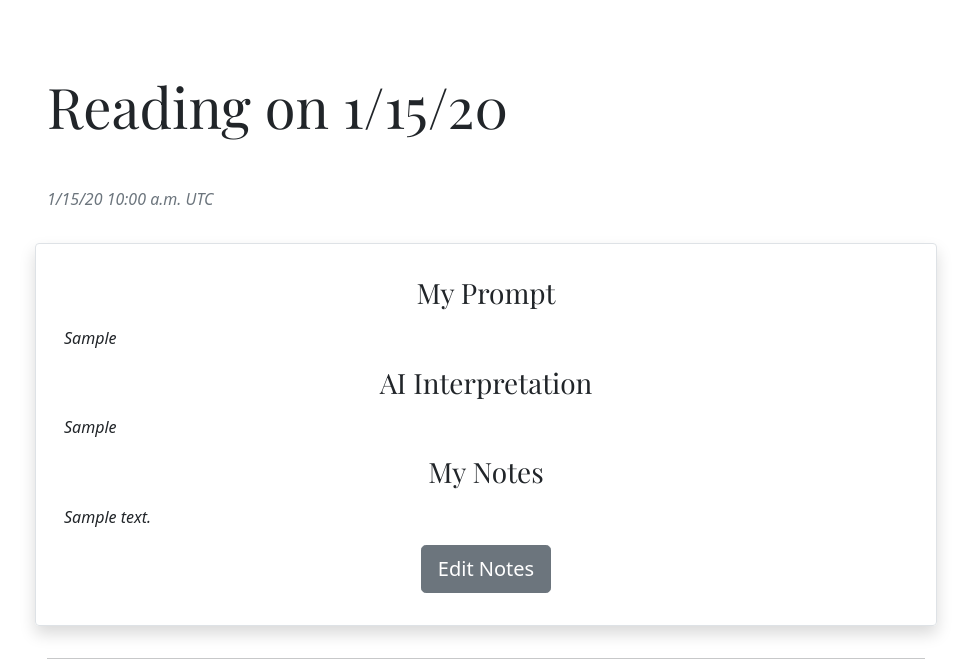
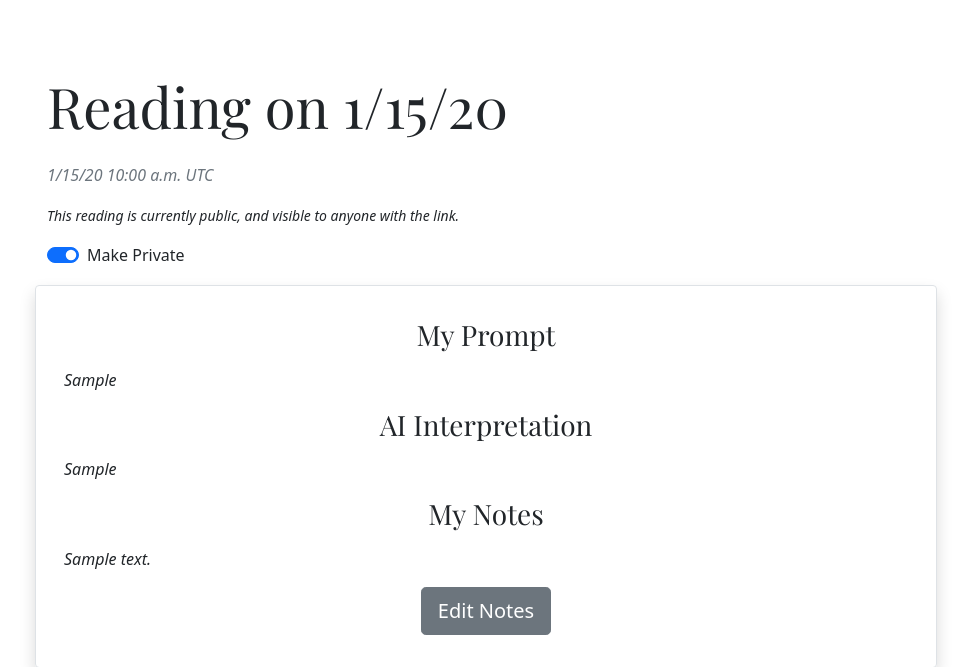
Before and after one commit to dimays/visualiching, a Django app: page /reading/1/ in a window 1280 px wide. Shown: the part 56-723 px from the top of the page, without its empty margins (154-1125 px from the left). Run offline with Django 4.2, Linux system fonts and the light colour scheme; a user stored in the database is signed in; tables that the repository leaves empty hold one stand-in row (values such as "Sample post"); grey boxes marked "Sample" are stand-in pictures; parts of the project's set-up code (start-up, migrations or seed data) failed here and were passed over; some libraries are stand-ins or nearby versions.

Commit message:
Added ability to make readings public or keep them private for easy sharing

```diff
--- a/visual_i_ching_app/forms.py
+++ b/visual_i_ching_app/forms.py
@@ -35,3 +35,6 @@ class ReadingForm(forms.Form):
 
 class ReadingNotesForm(forms.Form):
     notes = forms.CharField(label='Notes', widget=forms.Textarea)
+
+class ReadingVisibilityForm(forms.Form):
+    is_public = forms.BooleanField(required=False)
--- a/visual_i_ching_app/models.py
+++ b/visual_i_ching_app/models.py
@@ -346,6 +346,10 @@ class Reading(models.Model):
         default=None,
         db_comment="Optional field resulting from the user generating an AI Interpretation for this reading"
         )
+    is_public = models.BooleanField(
+        default=False,
+        db_comment="Readings are private by default, but can be made public so that others can access the reading via its unique URL."
+        )
     created_at = models.DateTimeField(
         auto_now_add=True,
         db_comment="Time (in UTC) at which this record was created"
--- a/visual_i_ching_app/templates/visual_i_ching_app/reading.html
+++ b/visual_i_ching_app/templates/visual_i_ching_app/reading.html
@@ -4,8 +4,27 @@
 
 {% block content %}
     <div class="row">
-        <h2 class="display-4 serif-text mb-5">Reading on {{ reading.created_at|date:'n/j/y' }}</h2>
+        <h2 class="display-4 serif-text mb-4">Reading on {{ reading.created_at|date:'n/j/y' }}</h2>
         <p class="text-muted"><i>{{ reading.created_at|date:'n/j/y g:i a' }} UTC</i></p>
+        {% if user_owns_reading %}
+            <form method="POST" id="visibility-form" action="{% url 'visual-i-ching-app-reading-toggle-public' reading.reading_id %}">
+                {% csrf_token %}
+                {{ visibility_form }}
+                {% if reading.is_public %}
+                    <p><small><i>This reading is currently public, and visible to anyone with the link.</i></small></p>
+                    <div class="form-check form-switch">
+                        <input class="form-check-input" type="checkbox" role="switch" id="toggle-visibility" name="toggle-visibility" checked>
+                        <label class="form-check-label" for="flexSwitchCheckDefault">Make Private</label>
+                    </div>
+                {% else %}
+                    <p><small><i>This reading is currently private, and only visible to you.</i></small></p>
+                    <div class="form-check form-switch">
+                        <input class="form-check-input" type="checkbox" role="switch" id="toggle-visibility" name="toggle-visibility">
+                        <label class="form-check-label" for="flexSwitchCheckDefault">Make Public</label>
+                    </div>
+                {% endif %}
+            </form>
+        {% endif %}
         <div class="rounded border shadow py-3 my-3">
             <div class="my-3">
                 <h3 class="serif-text text-center">My Prompt</h3>
@@ -19,7 +38,7 @@
                 <div class="px-3">
                     <p class="my-3"><i>{{ reading.gpt_interpretation|linebreaks }}</i></p>
                 </div>
-                {% elif current_credits > 0 %}
+                {% elif user.is_authenticated and current_credits > 0 %}
                 <div class="text-center my-3">
                     <form method="POST" action="{% url 'visual-i-ching-app-update-interpretation' reading.reading_id %}">
                         {% csrf_token %}
@@ -47,12 +66,18 @@
                 <div class="px-3">
                     <p class="my-3"><i>{{ reading.user_notes|linebreaks }}</i></p>
                 </div>
+                    {% if user_owns_reading %}
+                    <div class="text-center my-3">
+                        <a href="#" class="btn btn-secondary btn-lg" role="button" data-bs-toggle="modal" data-bs-target="#notesModal">Edit Notes</a>
+                    </div>
+                    {% endif %}
+                {% elif user_owns_reading %}
                 <div class="text-center my-3">
-                    <a href="#" class="btn btn-secondary btn-lg" role="button" data-bs-toggle="modal" data-bs-target="#notesModal">Edit Notes</a>
+                    <a href="#" class="btn btn-primary btn-lg" role="button" data-bs-toggle="modal" data-bs-target="#notesModal">Add Notes</a>
                 </div>
                 {% else %}
-                <div class="text-center my-3">
-                    <a href="#" class="btn btn-primary btn-lg" role="button" data-bs-toggle="modal" data-bs-target="#notesModal">Add Notes</a>
+                <div class="px-3">
+                    <p class="my-3"><i>This reading has no user notes yet.</i></p>
                 </div>
                 {% endif %}
             </div>
@@ -425,4 +450,11 @@
             </div>
         </div>
     </div>
+
+    <script>
+        // Handle toggle switch change event
+        document.getElementById('toggle-visibility').addEventListener('change', function() {
+            document.getElementById('visibility-form').submit();  // Submit the form when the toggle is changed
+        });
+    </script>
 {% endblock %}
--- a/visual_i_ching_app/urls.py
+++ b/visual_i_ching_app/urls.py
@@ -1,5 +1,5 @@
 from django.urls import path
-from .views import ReadingListView, ReadingDetailView, NewReadingView
+from .views import ReadingListView, ReadingDetailView, NewReadingView, ToggleReadingVisibilityView
 from . import views
 
 
@@ -13,6 +13,7 @@ urlpatterns = [
     path('delete_reading/<int:reading_id>/', views.delete_reading, name='visual-i-ching-app-delete-reading'),
     path('delete_account', views.delete_account, name='visual-i-ching-app-delete-account'),
     path('reading/<int:pk>/edit_notes/', views.update_notes, name='visual-i-ching-app-edit-notes'),
+    path('reading/<int:pk>/toggle-public/', ToggleReadingVisibilityView.as_view(), name='visual-i-ching-app-reading-toggle-public'),
     path('reading/<int:reading_id>/update_interpretation/', views.update_interpretation, name='visual-i-ching-app-update-interpretation'),
     path('redeem_credit_offer/', views.redeem_credit_offer, name='visual-i-ching-app-redeem-credit-offer'),
     path('purchase_credits/', views.purchase_credits, name='visual-i-ching-app-purchase-credits'),
--- a/visual_i_ching_app/views.py
+++ b/visual_i_ching_app/views.py
@@ -11,7 +11,7 @@ from django.utils.decorators import method_decorator
 from django.conf import settings
 from django.http import HttpResponse
 from visual_i_ching_app.models import Hexagram, Trigram, HexagramLine, LineType, Reading, UserDetail, UserPayment, CreditBundle, UserCreditHistory
-from visual_i_ching_app.forms import ReadingForm, ReadingNotesForm
+from visual_i_ching_app.forms import ReadingForm, ReadingNotesForm, ReadingVisibilityForm
 from visual_i_ching_app.services import AIService, CreditsService
 from random import randint
 
@@ -22,23 +22,27 @@ def throw_coins():
     return value
 
 def get_user_details(request):
-    current_user_id = request.user.id
+    if request.user.is_authenticated:
+        current_user_id = request.user.id
 
-    try:
-        user_details = UserDetail.objects.get(user_id=current_user_id)
-        credit_cnt = user_details.current_credits
+        try:
+            user_details = UserDetail.objects.get(user_id=current_user_id)
+            credit_cnt = user_details.current_credits
 
-        if credit_cnt == 1:
-            current_credits = "1 credit"
-        else:
-            current_credits = f"{credit_cnt} credits"
+            if credit_cnt == 1:
+                current_credits = "1 credit"
+            else:
+                current_credits = f"{credit_cnt} credits"
 
-        if credit_cnt == 0:
+            if credit_cnt == 0:
+                purchase_btn_text = "Buy Credits"
+            else:
+                purchase_btn_text = "Buy More Credits"
+
+        except UserDetail.DoesNotExist:
+            current_credits = "0 credits"
             purchase_btn_text = "Buy Credits"
-        else:
-            purchase_btn_text = "Buy More Credits"
-
-    except UserDetail.DoesNotExist:
+    else:
         current_credits = "0 credits"
         purchase_btn_text = "Buy Credits"
 
@@ -209,7 +213,7 @@ def stripe_webhook(request):
     return HttpResponse(status=200)
 
 
-# My Readings (view all, and only, your own readings)
+# my_readings/ My Readings (view all, and only, your own readings)
 @method_decorator(login_required, name='dispatch')
 class ReadingListView(ListView):
     model = Reading
@@ -224,22 +228,27 @@ class ReadingListView(ListView):
         queryset = queryset.filter(user_id=user_id)
         return queryset
 
-# View Single Reading
-@method_decorator(login_required, name='dispatch')
+# reading/<reading_id> View Single Reading
 class ReadingDetailView(DetailView):
     model = Reading
     template_name = 'visual_i_ching_app/reading.html'
 
     def dispatch(self, request, *args, **kwargs):
         reading = self.get_object()
-        if request.user.id != reading.user.id:
-            raise PermissionDenied
+
+        if not request.user.is_authenticated:
+            if not reading.is_public:
+                raise PermissionDenied
+        else:
+            if not reading.is_public and request.user != reading.user:
+                raise PermissionDenied
+
         return super().dispatch(request, *args, **kwargs)
 
     def get_context_data(self, **kwargs):
         context = super().get_context_data(**kwargs)
         no_credit_history = user_has_no_credit_history(self.request)
-        reading = self.object
+        reading = self.get_object()
         prefaces = {
             '1': 'Line One',
             '2': 'Line Two',
@@ -248,7 +257,9 @@ class ReadingDetailView(DetailView):
             '5': 'Line Five',
             '6': 'Live Six'
         }
-        user_details = UserDetail.objects.get(user_id=self.request.user.id)
+
+        user_id = self.request.user.id if self.request.user.is_authenticated else None
+        user_details = UserDetail.objects.filter(user_id=user_id).first()
 
         changing_lines = []
         idx = 0
@@ -266,13 +277,14 @@ class ReadingDetailView(DetailView):
             context['fc_interpretation'] = reading.starting_hexagram.full_change_interpretation
 
         context['changing_lines'] = changing_lines
-        context['current_credits'] = user_details.current_credits
-        context['notes_form'] = ReadingNotesForm(initial={'notes': self.object.user_notes})
+        context['current_credits'] = user_details.current_credits if user_details else 0
+        context['notes_form'] = ReadingNotesForm(initial={'notes': reading.user_notes})
         context['no_credit_history'] = no_credit_history
+        context['user_owns_reading'] = self.request.user.id == reading.user.id if user_id else False
 
         return context
 
-# Create New Reading
+# new_reading/ Create New Reading
 @method_decorator(login_required, name='dispatch')
 class NewReadingView(View):
     template_name = 'visual_i_ching_app/new_reading.html'
@@ -366,6 +378,25 @@ class NewReadingView(View):
         }
 
         return render(request, self.template_name, context)
+
+# reading/<reading_id> Form Submission for updating Public/Private
+class ToggleReadingVisibilityView(View):
+    def post(self, request, pk):
+        reading = get_object_or_404(Reading, reading_id=pk)
+        form = ReadingVisibilityForm(request.POST)
+
+        if form.is_valid():
+            reading.is_public = not reading.is_public
+            reading.save()
+
+            if reading.is_public:
+                messages.success(request, 'This reading is now publicly visible.')
+            else:
+                messages.success(request, 'This reading is now private.')
+
+            return redirect('visual-i-ching-app-reading', pk=reading.reading_id)
+
+        return redirect('visual-i-ching-app-reading', pk=reading.reading_id)
 
 # Delete Reading
 @login_required
```
Also changed, not shown: visual_i_ching_app/migrations/0010_reading_is_public.py (added).
